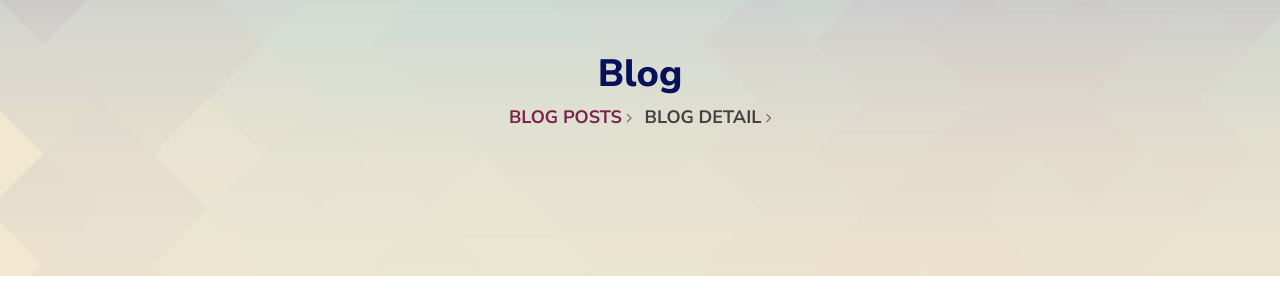
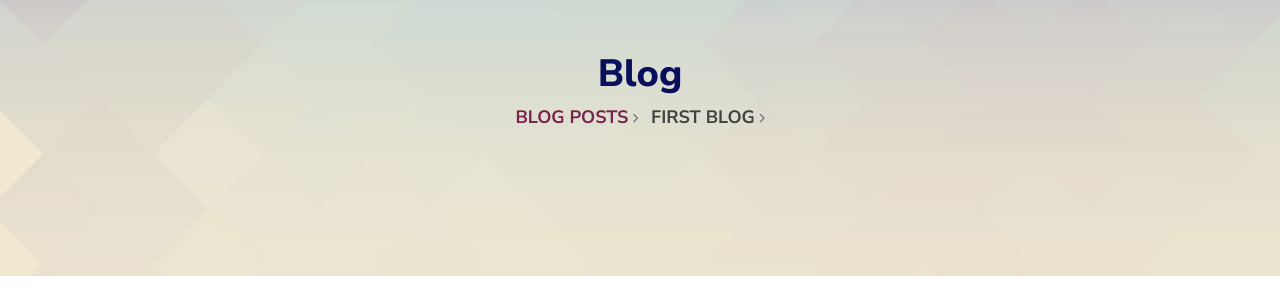
Before and after one commit to murvi08/Hexanovate-website, a Django app: a page that uses src/templates/blog-detail.html in a window 1280 px wide. Shown: the part 174-474 px from the top of the page. Run offline with Django 3.2, Linux system fonts and the light colour scheme; data comes from the database, SQL or seed files in the repository; some libraries are stand-ins or nearby versions; some web fonts are replaced.

Commit message:
blog title

```diff
--- a/src/templates/blog-detail.html
+++ b/src/templates/blog-detail.html
@@ -13,7 +13,7 @@
 
 {% block content %}
 
-	{% include "snippets/hero-wrap.html" with title='Blog' from='Blog Posts' to='Blog Detail' %}
+	{% include "snippets/hero-wrap.html" with title='Blog' from='Blog Posts' to=blog.title|title %}
 	<section class="ftco-section">
 		<div class="container">
 			<div class="row">
```
